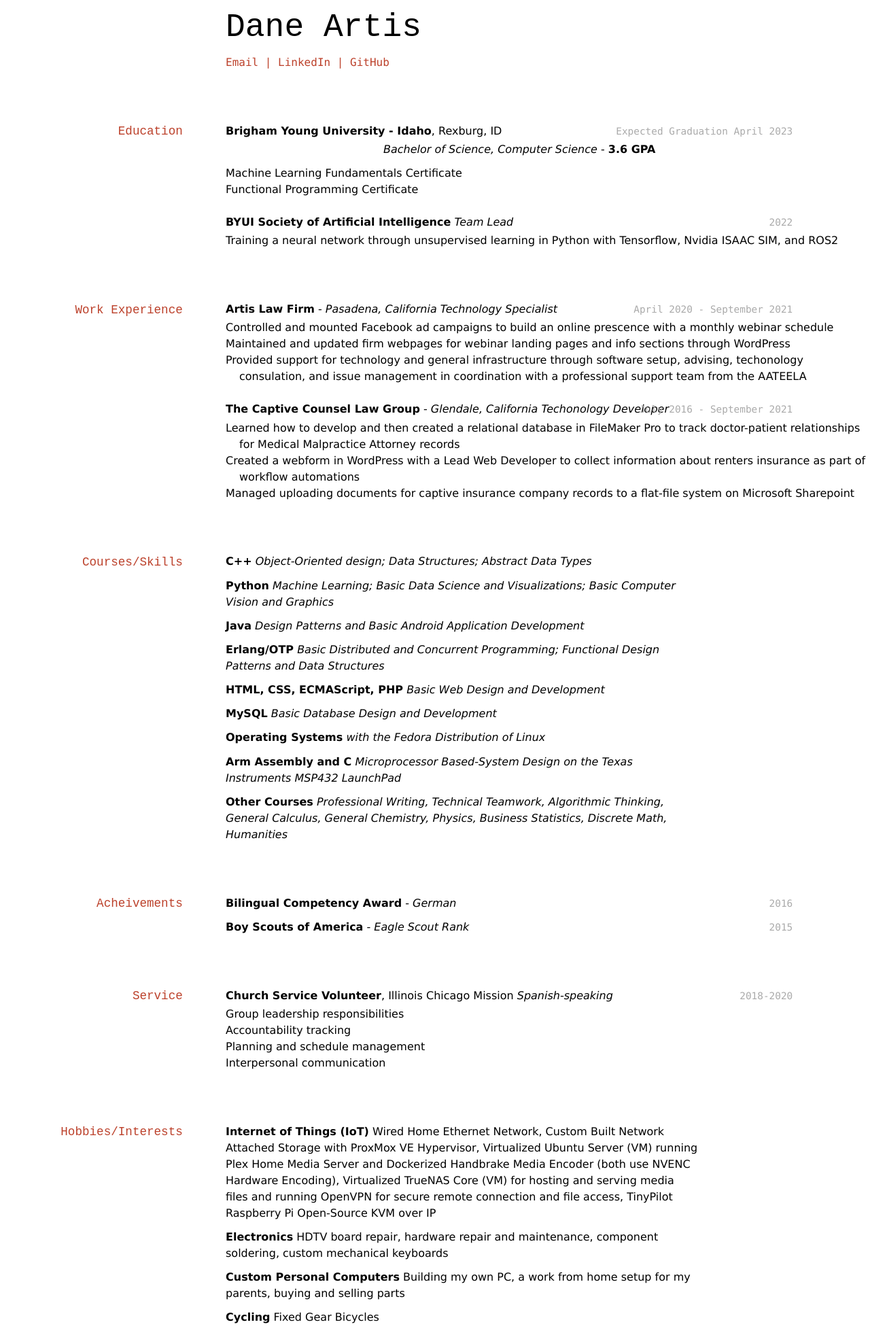
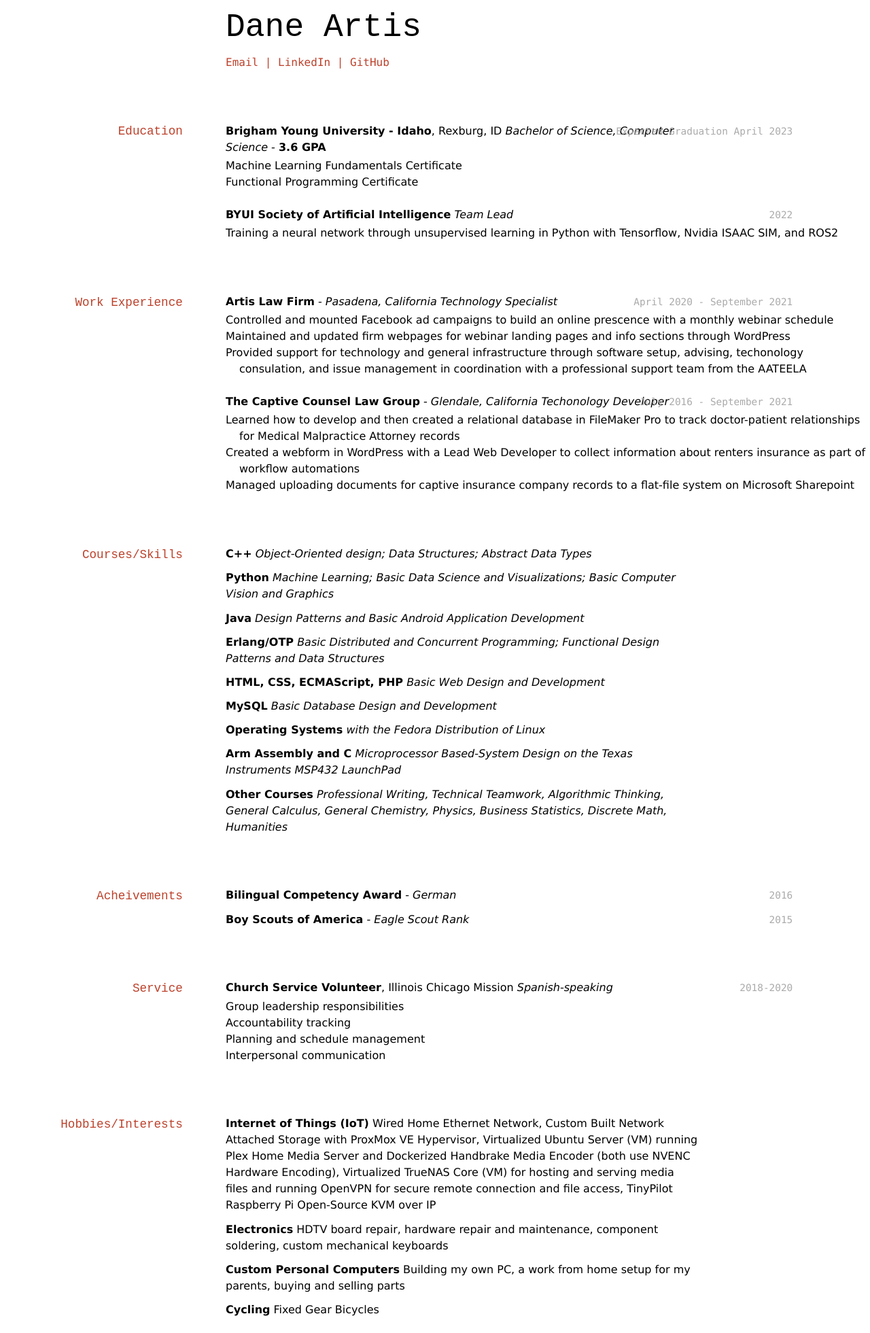
Before and after one commit to Dartis4/resume, a Jekyll site: the page built from docs/index.md, in a window 1280 px wide. Shown: the whole page at 68% size. Built offline with Jekyll 4.4.1, drawn with Linux system fonts in a browser that asks for light colours.

```diff
--- a/docs/index.md
+++ b/docs/index.md
@@ -14,7 +14,7 @@ title: Dane Artis
 
 `Expected Graduation April 2023`
 __Brigham Young University - Idaho__, Rexburg, ID
-- _Bachelor of Science, Computer Science_ - __3.6 GPA__
+_Bachelor of Science, Computer Science_ - __3.6 GPA__
 
 - Machine Learning Fundamentals Certificate
 - Functional Programming Certificate
```
